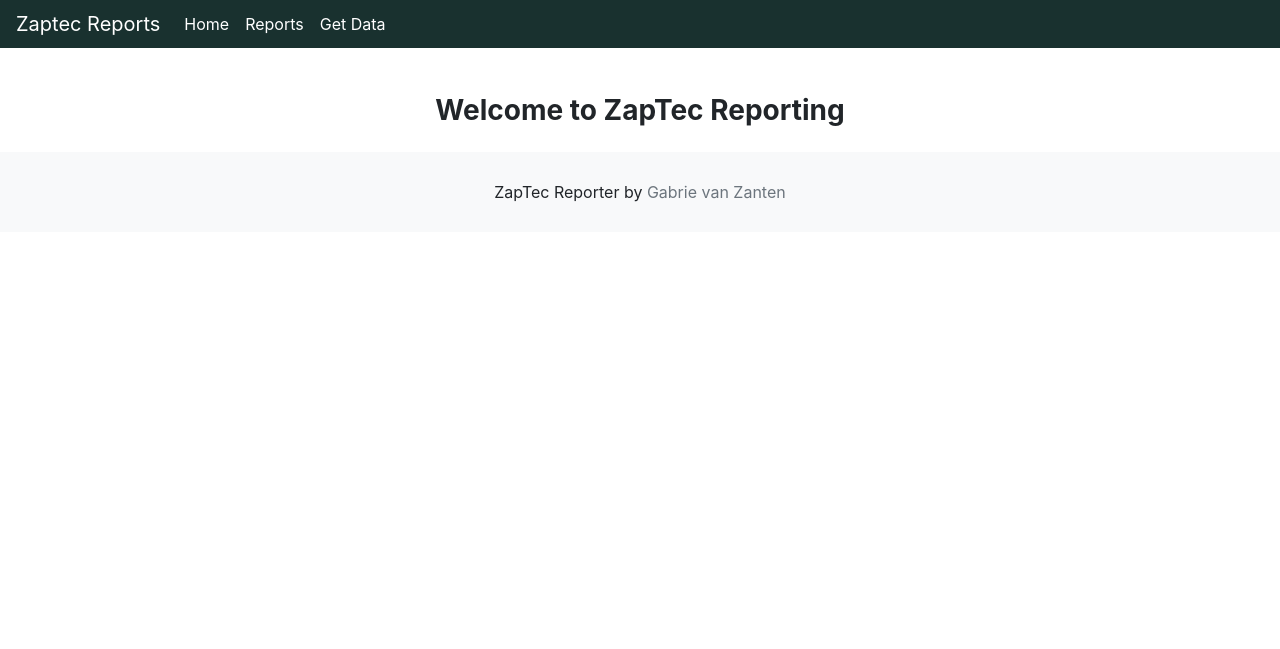
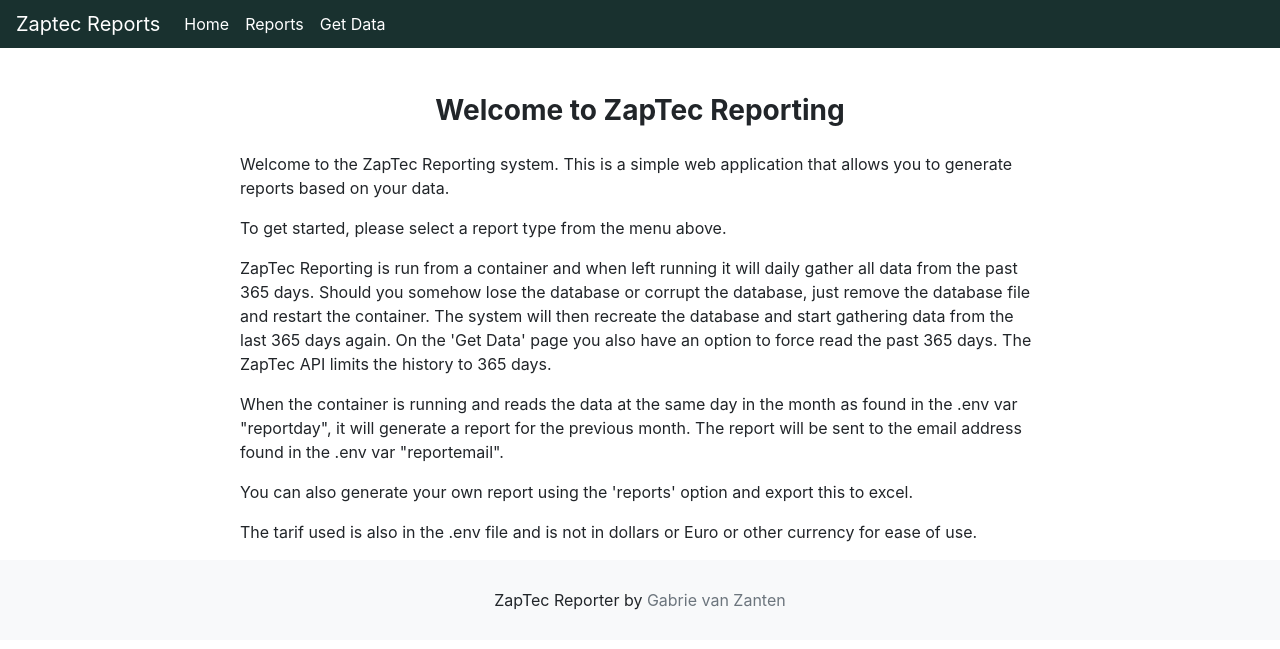
Before and after one commit to TheGabeMan/ChargeLogReporter, a Flask app: page / in a window 1280 px wide. Shown: the top 649 px of the page. Run offline with Flask 3, Linux system fonts and the light colour scheme; some libraries are stand-ins or nearby versions.

Commit message:
Minor GUI fixes

```diff
--- a/templates/base.html
+++ b/templates/base.html
@@ -36,7 +36,7 @@
         {% endblock %}
     </main>
     <footer class="footer mt-auto py-3 bg-light">
-        <div class="pagefooter">
+        <div class="pagefooter" >
             ZapTec Reporter by <a href="https://github.com/TheGabeMan/ZapTecReporting" class="text-muted" target="_blank" rel="noopener noreferrer">Gabrie van Zanten</a>
         </div>
     </footer>
--- a/templates/index.html
+++ b/templates/index.html
@@ -5,4 +5,22 @@
 {% block body %}
 <div style="height: 20px;"></div>
 <div class=pagetitle>Welcome to ZapTec Reporting</div>
+<div style="display: flex; justify-content: center; align-items: flex-start; width: 100%;">
+    <div class="content" style="margin: 0 10%; border: 3px; line-height: 1.5; max-width: 600pt; width: 100%;">
+        <div class="contenttext">
+            <p>Welcome to the ZapTec Reporting system. This is a simple web application that allows you to generate reports based on your data.</p>
+            <p>To get started, please select a report type from the menu above.</p>
+        </div>
+        <div class="contenttext">
+            <p>ZapTec Reporting is run from a container and when left running it will daily gather all data from the past 365 days. Should
+                you somehow lose the database or corrupt the database, just remove the database file and restart the container. The system will then
+                recreate the database and start gathering data from the last 365 days again. On the 'Get Data' page you also have an option to force
+                read the past 365 days. The ZapTec API limits the history to 365 days.</p>
+            <p>When the container is running and reads the data at the same day in the month as found in the .env var "reportday", it will generate
+                a report for the previous month. The report will be sent to the email address found in the .env var "reportemail".</p>
+            <p>You can also generate your own report using the 'reports' option and export this to excel.</p>
+            <p>The tarif used is also in the .env file and is not in dollars or Euro or other currency for ease of use.</p>
+        </div>
+    </div>
+</div>
 {% endblock %}
```
